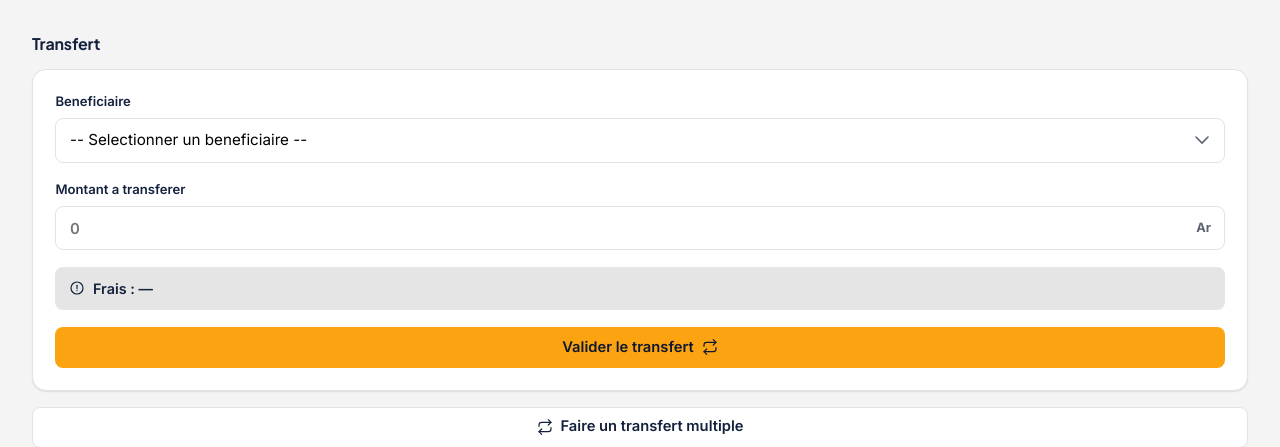
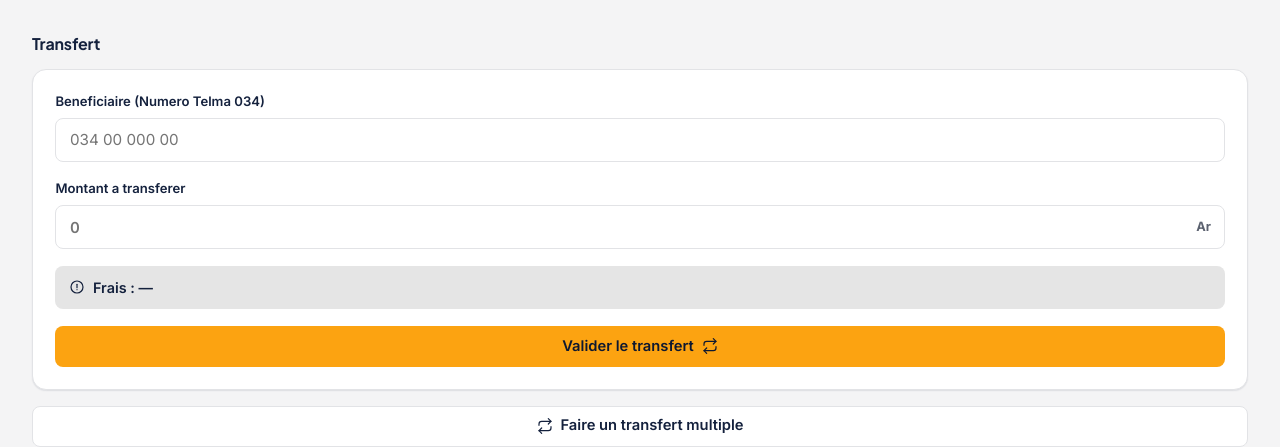
Before and after one commit to maudeck/mobile_money, a CodeIgniter 4 app: the page made by app/Views/client/transfert.php in a window 1280 px wide. Shown: the part 64-511 px from the top of the page. Run offline with PHP 8.4 and a stand-in for CodeIgniter, Linux system fonts and the light colour scheme; the template is opened without the code that fills it, so the values that code supplies are empty; some libraries are stand-ins or nearby versions.

Commit message:
feat : transfer

```diff
--- a/app/Views/client/transfert.php
+++ b/app/Views/client/transfert.php
@@ -18,13 +18,8 @@ $titre = 'Transfert — Mobile Money';
             data-csrf-hash="<?= csrf_hash() ?>">
 
             <div class="field">
-                <label for="beneficiaire" class="field-label">Beneficiaire</label>
-                <select class="control" id="beneficiaire" name="beneficiaire" required>
-                    <option value="">-- Selectionner un beneficiaire --</option>
-                    <?php foreach ($clients as $client): ?>
-                        <option value="<?= esc($client->telephone) ?>"><?= esc($client->telephone) ?></option>
-                    <?php endforeach; ?>
-                </select>
+                <label for="beneficiaire" class="field-label">Beneficiaire (Numero Telma 034)</label>
+                <input type="text" class="control" id="beneficiaire" name="beneficiaire" placeholder="034 00 000 00" required>
             </div>
 
             <div class="field">
@@ -95,13 +90,8 @@ $titre = 'Transfert — Mobile Money';
                                 </svg>
                             </button>
                             <div class="field">
-                                <label for="beneficiaire_0" class="field-label">Beneficiaire</label>
-                                <select class="control beneficiaire-select" id="beneficiaire_0" required>
-                                    <option value="">-- Selectionner un beneficiaire --</option>
-                                    <?php foreach ($clients as $client): ?>
-                                        <option value="<?= esc($client->telephone) ?>"><?= esc($client->telephone) ?></option>
-                                    <?php endforeach; ?>
-                                </select>
+                                <label for="beneficiaire_0" class="field-label">Beneficiaire (Numero Telma 034)</label>
+                                <input type="text" class="control beneficiaire-input" id="beneficiaire_0" placeholder="034 00 000 00" required>
                             </div>
                             <div class="field">
                                 <label class="field-label">Montant par beneficiaire</label>
--- a/public/js/script.js
+++ b/public/js/script.js
@@ -83,7 +83,7 @@
     var montantInput = form.querySelector("#montant");
     var feeDisplay = form.querySelector("#frais-display");
     var submitBtn = form.querySelector("button[type=submit]");
-    var beneficiaireSelect = form.querySelector("#beneficiaire");
+    var beneficiaireInput = form.querySelector("#beneficiaire");
     var fraisUrl = form.getAttribute("data-frais-url");
     var submitUrl = form.getAttribute("data-submit-url");
     var csrfName = form.getAttribute("data-csrf-name");
@@ -97,6 +97,10 @@
       feeDisplay.classList.toggle("is-error", !!isError);
     }
 
+    function getBeneficiaire() {
+      return beneficiaireInput ? beneficiaireInput.value.trim() : "";
+    }
+
     montantInput.addEventListener("input", function () {
       var montant = this.value;
       if (!montant) {
@@ -108,8 +112,8 @@
       var body =
         "montant=" +
         encodeURIComponent(montant) +
-        (beneficiaireSelect && beneficiaireSelect.value
-          ? "&beneficiaire=" + encodeURIComponent(beneficiaireSelect.value)
+        (beneficiaireInput && getBeneficiaire()
+          ? "&beneficiaire=" + encodeURIComponent(getBeneficiaire())
           : "") +
         "&" +
         csrfName +
@@ -164,13 +168,9 @@
     form.addEventListener("submit", function (e) {
       e.preventDefault();
       var montant = montantInput.value;
-      var beneficiaire = beneficiaireSelect ? beneficiaireSelect.value : null;
+      var beneficiaire = getBeneficiaire();
 
-      if (
-        !montant ||
-        currentFrais === null ||
-        (beneficiaireSelect && !beneficiaire)
-      ) {
+      if (!montant || currentFrais === null || !beneficiaire) {
         window.alert(
           "Veuillez remplir tous les champs et attendre le calcul des frais.",
         );
@@ -182,9 +182,7 @@
         encodeURIComponent(montant) +
         "&frais_applique=" +
         encodeURIComponent(currentFrais) +
-        (beneficiaireSelect
-          ? "&beneficiaire=" + encodeURIComponent(beneficiaire)
-          : "") +
+        "&beneficiaire=" + encodeURIComponent(beneficiaire) +
         "&" +
         csrfName +
         "=" +
@@ -353,10 +351,6 @@
       var card = document.createElement("div");
       card.className = "card transfert-card";
       card.setAttribute("data-index", index);
-      var optionsHtml = '<option value="">-- Selectionner un beneficiaire --</option>';
-      clients.forEach(function (tel) {
-        optionsHtml += '<option value="' + tel + '">' + tel + '</option>';
-      });
       card.innerHTML =
         '<div class="card-body">' +
           '<button type="button" class="btn btn-danger btn-sm remove-transfert" style="float: right;" title="Supprimer ce transfert">' +
@@ -368,10 +362,8 @@
             '</svg>' +
           '</button>' +
           '<div class="field">' +
-            '<label for="beneficiaire_' + index + '" class="field-label">Beneficiaire</label>' +
-            '<select class="control beneficiaire-select" id="beneficiaire_' + index + '" required>' +
-              optionsHtml +
-            '</select>' +
+            '<label for="beneficiaire_' + index + '" class="field-label">Beneficiaire (Numero Telma 034)</label>' +
+            '<input type="text" class="control beneficiaire-input" id="beneficiaire_' + index + '" placeholder="034 00 000 00" required>' +
           '</div>' +
           '<div class="field">' +
             '<label class="field-label">Montant par beneficiaire</label>' +
@@ -382,10 +374,10 @@
           '</div>' +
         '</div>';
 
-      var select = card.querySelector("#beneficiaire_" + index);
-      if (select) {
-        select.addEventListener("change", function () {
-          var tel = this.value;
+      var input = card.querySelector("#beneficiaire_" + index);
+      if (input) {
+        input.addEventListener("input", function () {
+          var tel = this.value.trim();
           if (tel && tel.substring(0, 3) !== "034") {
             this.classList.add("is-error");
             this.style.borderColor = "var(--danger)";
@@ -444,8 +436,8 @@
 
       cards.forEach(function (card) {
         var idx = card.getAttribute("data-index");
-        var beneficiaireSelect = card.querySelector("#beneficiaire_" + idx);
-        var beneficiaire = beneficiaireSelect ? beneficiaireSelect.value : "";
+        var beneficiaireInput = card.querySelector("#beneficiaire_" + idx);
+        var beneficiaire = beneficiaireInput ? beneficiaireInput.value.trim() : "";
 
         if (!beneficiaire) {
           errorsDiv.innerHTML = '<div class="alert alert-danger"><span>Transfert #' + (parseInt(idx) + 1) + ' : beneficiaire manquant.</span></div>';
```
Also changed, not shown: app/Controllers/ClientController.php (+75 -3 lines).
